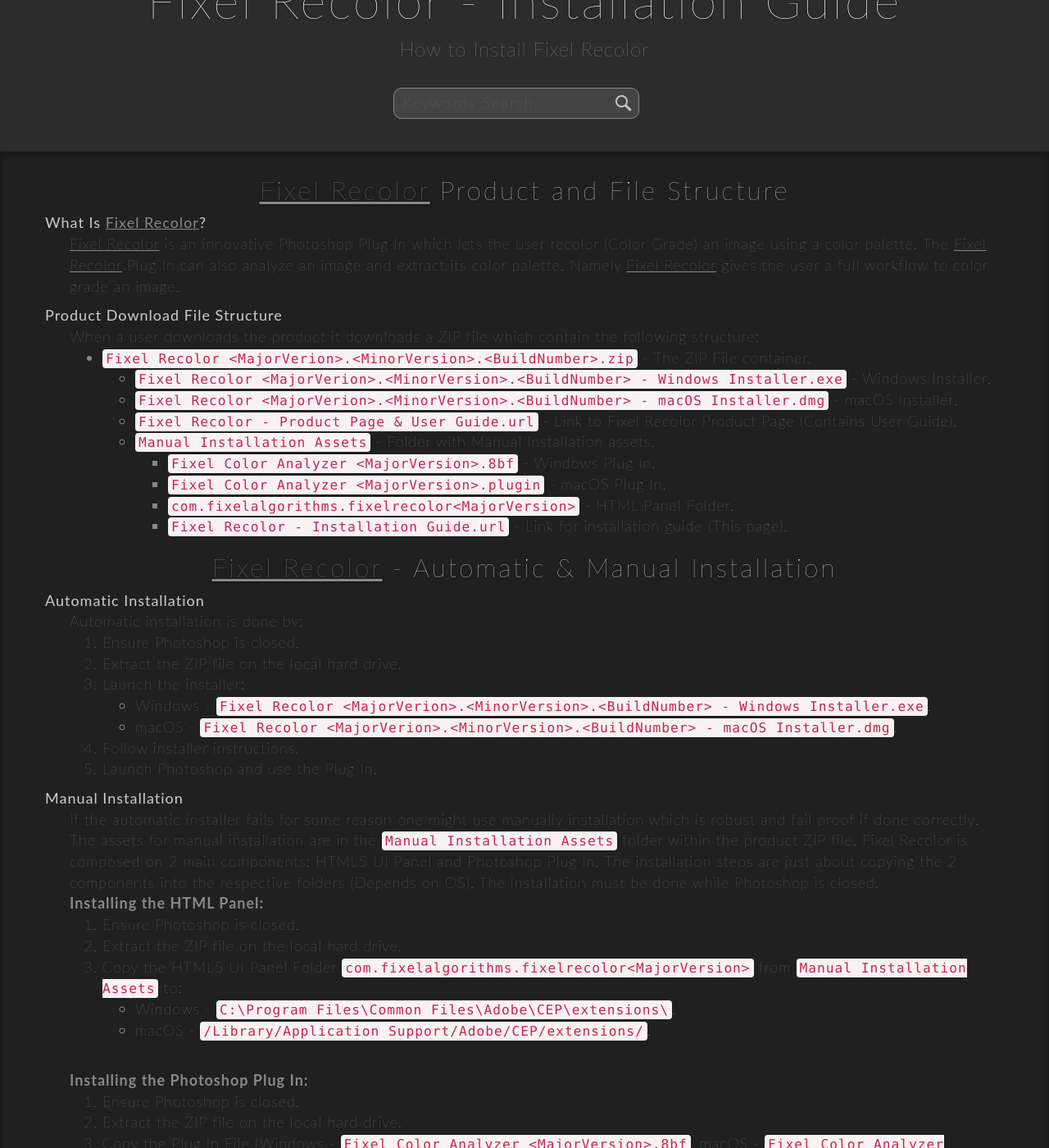
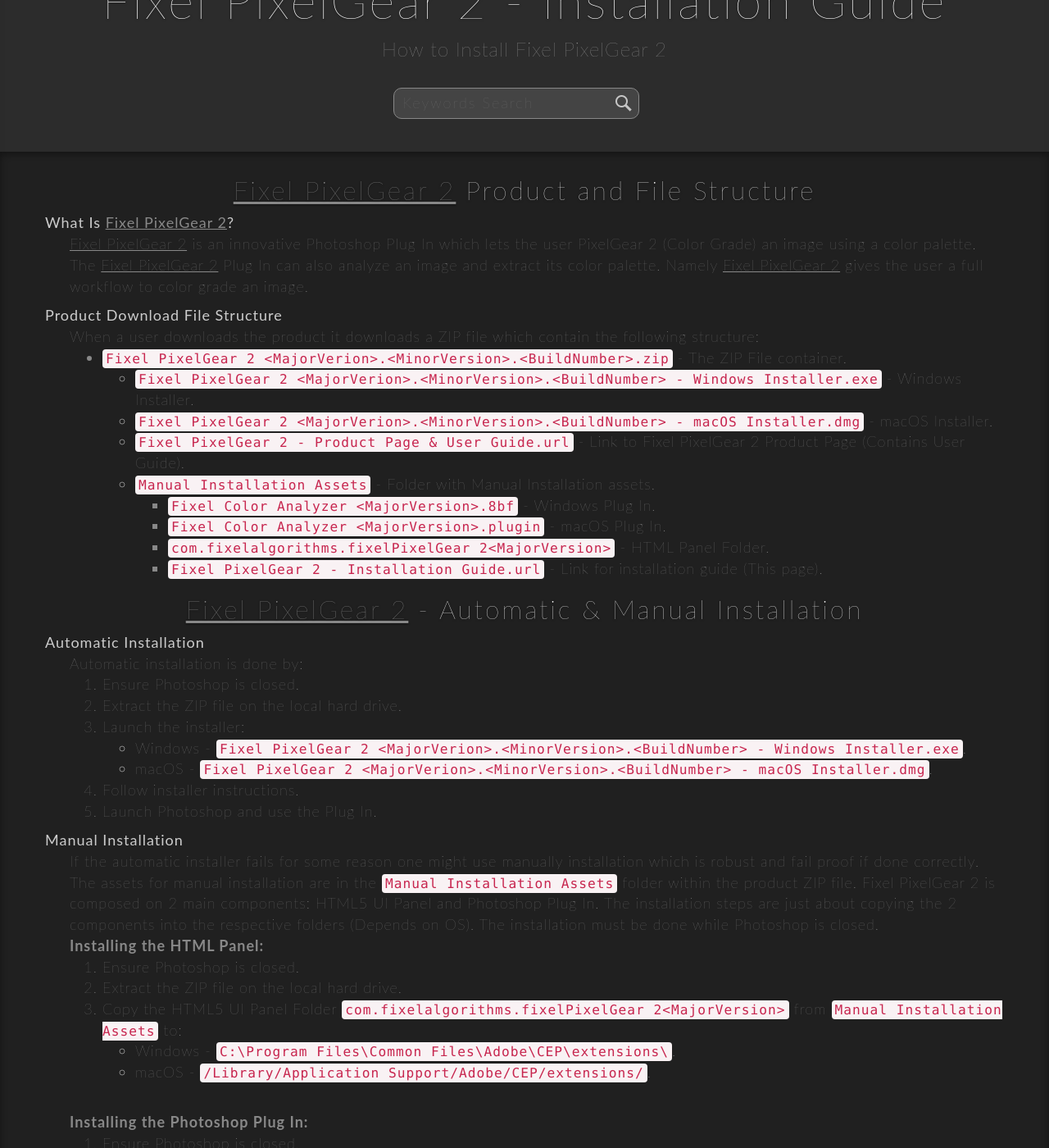
Before and after one commit to FixelAlgorithmsTeam/fixel, a Jekyll site: the page built from support/fixel-pixelgear-2-installation-guide.html, in a window 1280 px wide and 1400 px high, scrolled down 194 px. Shown: the whole window at 82% size. Built offline with Jekyll 4.4.1, drawn with Linux system fonts in a browser that asks for light colours; nearby versions of some CDN libraries; comment, search, counter and statistics services are not loaded; some of the changed text lies outside the part shown.

Commit message:
New 	- 	Fixel PixelGear (Work in progress). Fixed 	- 	B Known Issues 	-	C To Do 	- 	Enable MathJax (See documentation). Remarks 	- 	E

```diff
--- a/support/fixel-pixelgear-2-installation-guide.html
+++ b/support/fixel-pixelgear-2-installation-guide.html
@@ -1,6 +1,6 @@
 ---
 layout: base
-title: Fixel Recolor 1 - Installation Guide
+title: Fixel PixelGear 2 - Installation Guide
 sidebar: false
 beforeafter: false
 class: support
@@ -9,8 +9,8 @@
 
 <section class="container">
 	<div class="row">
-		<h1 class="home-title" style="margin-bottom:10px">Fixel Recolor - Installation Guide</h1>
-		<p class="product-subtitle text-center">How to Install Fixel Recolor</p>
+		<h1 class="home-title" style="margin-bottom:10px">Fixel PixelGear 2 - Installation Guide</h1>
+		<p class="product-subtitle text-center">How to Install Fixel PixelGear 2</p>
 		<div class="mc-field-group text-center">
 			<label for="filter" class="sr-only">Search the FAQs</label>
 			<input id="filter" class="support-searchbox" placeholder="Keywords Search"/>
@@ -22,14 +22,14 @@
 	<div class="home-product-badges" style="margin-top:20px; padding-top:10px;">
 		<div class="container">
 			<div class="row faq">
-				<h3 class="faq-subtitle"><a href="https://fixelalgorithms.co/products/recolor/" target="_blank">Fixel Recolor</a> Product and File Structure</h3>
+				<h3 class="faq-subtitle"><a href="https://fixelalgorithms.co/products/PixelGear 2/" target="_blank">Fixel PixelGear 2</a> Product and File Structure</h3>
 				<dl class="feature-text">
 					<div class="def">
-						<dt>What Is <a href="https://fixelalgorithms.co/products/recolor/" target="_blank">Fixel Recolor</a>?</dt>
+						<dt>What Is <a href="https://fixelalgorithms.co/products/PixelGear 2/" target="_blank">Fixel PixelGear 2</a>?</dt>
 						<dd>
-						<a href="https://fixelalgorithms.co/products/recolor/" target="_blank">Fixel Recolor</a> is an innovative Photoshop Plug In which lets the user recolor (Color Grade) an image using a color palette.
-						The <a href="https://fixelalgorithms.co/products/recolor/" target="_blank">Fixel Recolor</a> Plug In can also analyze an image and extract its color palette.
-						Namely <a href="https://fixelalgorithms.co/products/recolor/" target="_blank">Fixel Recolor</a> gives the user a full workflow to color grade an image.
+						<a href="https://fixelalgorithms.co/products/PixelGear 2/" target="_blank">Fixel PixelGear 2</a> is an innovative Photoshop Plug In which lets the user PixelGear 2 (Color Grade) an image using a color palette.
+						The <a href="https://fixelalgorithms.co/products/PixelGear 2/" target="_blank">Fixel PixelGear 2</a> Plug In can also analyze an image and extract its color palette.
+						Namely <a href="https://fixelalgorithms.co/products/PixelGear 2/" target="_blank">Fixel PixelGear 2</a> gives the user a full workflow to color grade an image.
 						</dd>
 					</div>
 					<div class="def">
@@ -37,15 +37,15 @@
 						<dd>
 							When a user downloads the product it downloads a ZIP file which contain the following structure:
 							<ul>
-							<li><code>Fixel Recolor &lt;MajorVerion&gt;.&lt;MinorVersion&gt;.&lt;BuildNumber&gt;.zip</code> - The ZIP File container.<ul>
-							<li><code>Fixel Recolor &lt;MajorVerion&gt;.&lt;MinorVersion&gt;.&lt;BuildNumber&gt; - Windows Installer.exe</code> - Windows Installer.</li>
-							<li><code>Fixel Recolor &lt;MajorVerion&gt;.&lt;MinorVersion&gt;.&lt;BuildNumber&gt; - macOS Installer.dmg</code> - macOS Installer.</li>
-							<li><code>Fixel Recolor - Product Page & User Guide.url</code> - Link to Fixel Recolor Product Page (Contains User Guide).</li>
+							<li><code>Fixel PixelGear 2 &lt;MajorVerion&gt;.&lt;MinorVersion&gt;.&lt;BuildNumber&gt;.zip</code> - The ZIP File container.<ul>
+							<li><code>Fixel PixelGear 2 &lt;MajorVerion&gt;.&lt;MinorVersion&gt;.&lt;BuildNumber&gt; - Windows Installer.exe</code> - Windows Installer.</li>
+							<li><code>Fixel PixelGear 2 &lt;MajorVerion&gt;.&lt;MinorVersion&gt;.&lt;BuildNumber&gt; - macOS Installer.dmg</code> - macOS Installer.</li>
+							<li><code>Fixel PixelGear 2 - Product Page & User Guide.url</code> - Link to Fixel PixelGear 2 Product Page (Contains User Guide).</li>
 							<li><code>Manual Installation Assets</code> - Folder with Manual Installation assets.<ul>
 							<li><code>Fixel Color Analyzer &lt;MajorVersion&gt;.8bf</code> - Windows Plug In.</li>
 							<li><code>Fixel Color Analyzer &lt;MajorVersion&gt;.plugin</code> - macOS Plug In.</li>
-							<li><code>com.fixelalgorithms.fixelrecolor&lt;MajorVersion&gt;</code> - HTML Panel Folder.</li>
-							<li><code>Fixel Recolor - Installation Guide.url</code> - Link for installation guide (This page).</li>
+							<li><code>com.fixelalgorithms.fixelPixelGear 2&lt;MajorVersion&gt;</code> - HTML Panel Folder.</li>
+							<li><code>Fixel PixelGear 2 - Installation Guide.url</code> - Link for installation guide (This page).</li>
 							</ul>
 							</li>
 							</ul>
@@ -54,7 +54,7 @@
 						</dd>
 					</div>
 				</dl>
-				<h3 class="faq-subtitle"><a href="https://fixelalgorithms.co/products/recolor/" target="_blank">Fixel Recolor</a> - Automatic & Manual Installation</h3>
+				<h3 class="faq-subtitle"><a href="https://fixelalgorithms.co/products/PixelGear 2/" target="_blank">Fixel PixelGear 2</a> - Automatic & Manual Installation</h3>
 				<dl class="feature-text">
 					<div class="def">
 						<dt>Automatic Installation</dt>
@@ -64,8 +64,8 @@
 						<li>Ensure Photoshop is closed.</li>
 						<li>Extract the ZIP file on the local hard drive.</li>
 						<li>Launch the installer:<ul>
-							<li>Windows - <code>Fixel Recolor &lt;MajorVerion&gt;.&lt;MinorVersion&gt;.&lt;BuildNumber&gt; - Windows Installer.exe</code>.</li>
-							<li>macOS - <code>Fixel Recolor &lt;MajorVerion&gt;.&lt;MinorVersion&gt;.&lt;BuildNumber&gt; - macOS Installer.dmg</code>.</li>
+							<li>Windows - <code>Fixel PixelGear 2 &lt;MajorVerion&gt;.&lt;MinorVersion&gt;.&lt;BuildNumber&gt; - Windows Installer.exe</code>.</li>
+							<li>macOS - <code>Fixel PixelGear 2 &lt;MajorVerion&gt;.&lt;MinorVersion&gt;.&lt;BuildNumber&gt; - macOS Installer.dmg</code>.</li>
 						</ul>
 						<li>Follow installer instructions.</li>
 						<li>Launch Photoshop and use the Plug In.</li>
@@ -78,7 +78,7 @@
 						<dd>
 							If the automatic installer fails for some reason one might use manually installation which is robust and fail proof if done correctly.
 							The assets for manual installation are in the <code>Manual Installation Assets</code> folder within the product ZIP file.
-							Fixel Recolor is composed on 2 main components: HTML5 UI Panel and Photoshop Plug In.
+							Fixel PixelGear 2 is composed on 2 main components: HTML5 UI Panel and Photoshop Plug In.
 							The installation steps are just about copying the 2 components into the respective folders (Depends on OS).
 							The installation must be done while Photoshop is closed.
 
@@ -87,7 +87,7 @@
 							<ol>
 							<li>Ensure Photoshop is closed.</li>
 							<li>Extract the ZIP file on the local hard drive.</li>
-							<li>Copy the HTML5 UI Panel Folder <code>com.fixelalgorithms.fixelrecolor&lt;MajorVersion&gt;</code> from <code>Manual Installation Assets</code> to:<ul>
+							<li>Copy the HTML5 UI Panel Folder <code>com.fixelalgorithms.fixelPixelGear 2&lt;MajorVersion&gt;</code> from <code>Manual Installation Assets</code> to:<ul>
 								<li>Windows - <code>C:\Program Files\Common Files\Adobe\CEP\extensions\</code>.</li>
 								<li>macOS - <code>/Library/Application Support/Adobe/CEP/extensions/</code>.</li>
 							</ul>
@@ -105,22 +105,22 @@
 							Copying might require Administrator Privileges.
 							</ol>
 
-							Once done installing both, launch Adobe Photoshop and start using Fixel Recolor.
+							Once done installing both, launch Adobe Photoshop and start using Fixel PixelGear 2.
 						</dd>
 					</div>
 				</dl>
-				<h3 class="faq-subtitle"><a href="https://fixelalgorithms.co/products/recolor/" target="_blank">Fixel Recolor</a> - Installation & First Use Frequently Asked Questions (FAQ)</h3>
+				<h3 class="faq-subtitle"><a href="https://fixelalgorithms.co/products/PixelGear 2/" target="_blank">Fixel PixelGear 2</a> - Installation & First Use Frequently Asked Questions (FAQ)</h3>
 				<dl class="feature-text">
 					<div class="def">
-						<dt>How to Launch the Fixel Recolor UI?</dt>
+						<dt>How to Launch the Fixel PixelGear 2 UI?</dt>
 						<dd>
-						Launching the UI is done like launching any HTML Panel in Photoshop: <code>Window -> Extensions -> Fixel Recolor</code>.
+						Launching the UI is done like launching any HTML Panel in Photoshop: <code>Window -> Extensions -> Fixel PixelGear 2</code>.
 
 						<br>
 						<br>
 						<figure>
-							<a href="images/FixelRecolorUiLaunch.png"><img src="images/FixelRecolorUiLaunch.png" alt="Launching Fixel Recolor UI" width="750" height="300" class="img-responsive img-center" style="margin-bottom: 25px; margin-bottom: 25px"></a>
-							<figcaption>How to Launch Fixel Recolor on Adobe Photoshop CC (All Versions)</figcaption>
+							<a href="images/FixelPixelGear 2UiLaunch.png"><img src="images/FixelPixelGear 2UiLaunch.png" alt="Launching Fixel PixelGear 2 UI" width="750" height="300" class="img-responsive img-center" style="margin-bottom: 25px; margin-bottom: 25px"></a>
+							<figcaption>How to Launch Fixel PixelGear 2 on Adobe Photoshop CC (All Versions)</figcaption>
 						</figure>
 						<br>
 
@@ -130,8 +130,8 @@
 					<div class="def">
 						<dt>What Is <code>Fixel Algorithms -> Fixel Color Analyzer x.x.xxx</code> Under the Filter Menu?</dt>
 						<dd>
-							As written above, Fixel Recolor use innovative algorithm to analyze an image and extracts its color palette.
-							The filter Fixel Color Analyzer in the Filter Menu is used by Fixel Recolor to apply the algorithm on the user image.
+							As written above, Fixel PixelGear 2 use innovative algorithm to analyze an image and extracts its color palette.
+							The filter Fixel Color Analyzer in the Filter Menu is used by Fixel PixelGear 2 to apply the algorithm on the user image.
 							Since no such analysis is available in Photoshop we had to develop and implement the algorithm by ourselves.
 							It is good it is there as it means the Plug In installation is successful. Yet the user shouldn't use it directly (Only use it through th UI).
 						</dd>
```
